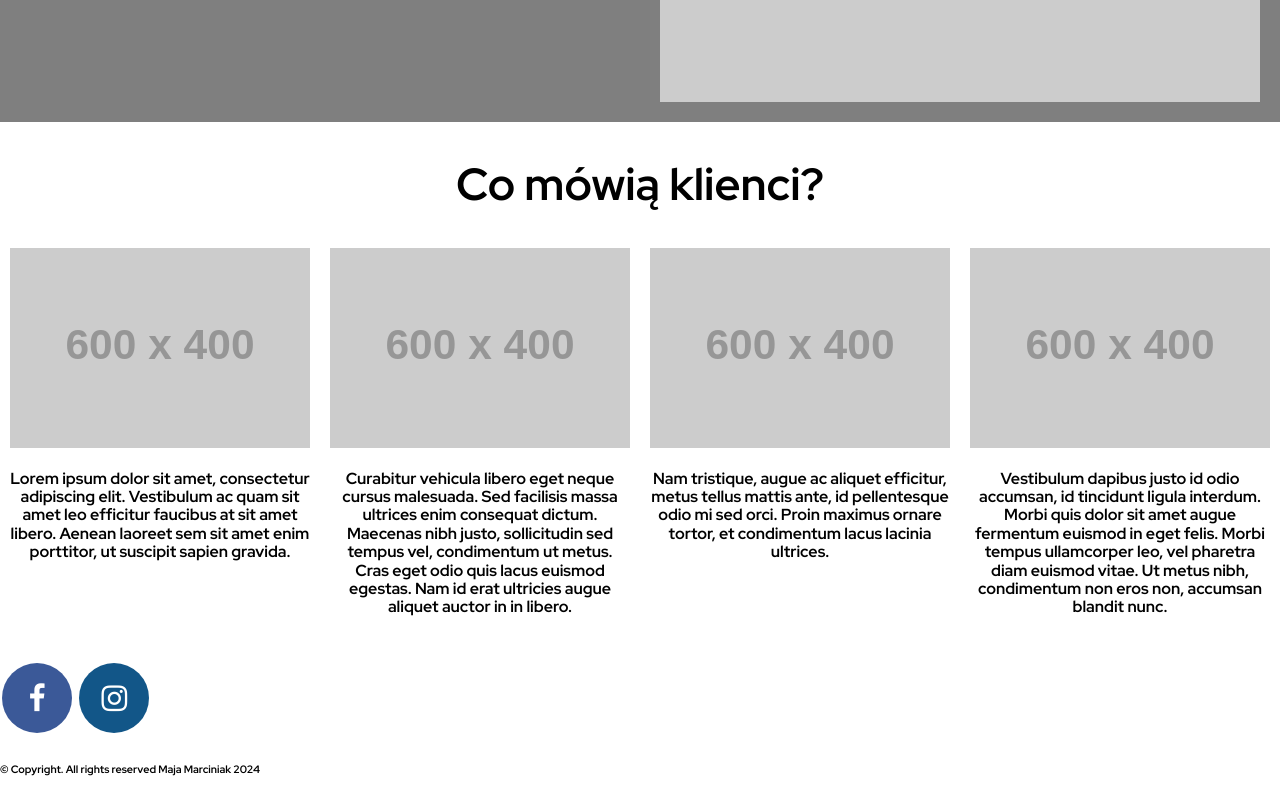
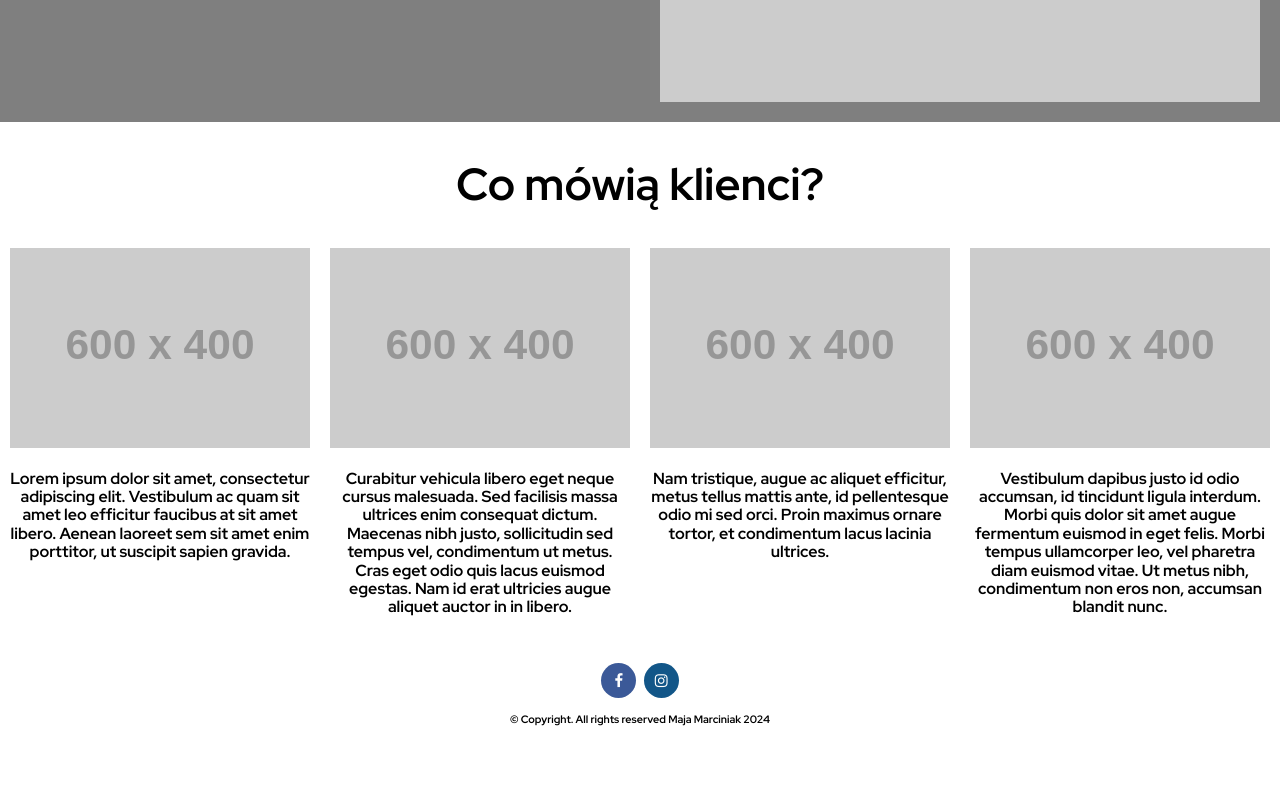
Before and after one commit to J4ISY/mental-rebel, a plain HTML site: page index.html in a window 1280 px wide. Shown: the part 1758-2558 px from the top of the page. After the commit the page ends 2493 px from the top, so only its background shows below. Drawn offline with Linux system fonts and the light colour scheme; placeholder pictures from the web are drawn by us.

Commit message:
dodanie styles do footer oraz zdjęcie poglądowe strony

```diff
--- a/style/style.css
+++ b/style/style.css
@@ -152,12 +152,24 @@
 }
 
 
+.footer {
+    width: 100%;
+    display: flex;
+    justify-content: center;
+    align-items: center;
+    flex-direction: column;
+}
+.footer-icons {}
+.copyright {
+    margin: 10px;
+}
+
 
 /* Style all font awesome icons */
 .fa {
-    padding: 20px;
-    font-size: 30px;
-    width: 30px;
+    padding: 10px;
+    font-size: 15px;
+    width: 15px;
     text-align: center;
     text-decoration: none;
     margin: 5px 2px;
```
Also changed, not shown: 1 other file.
